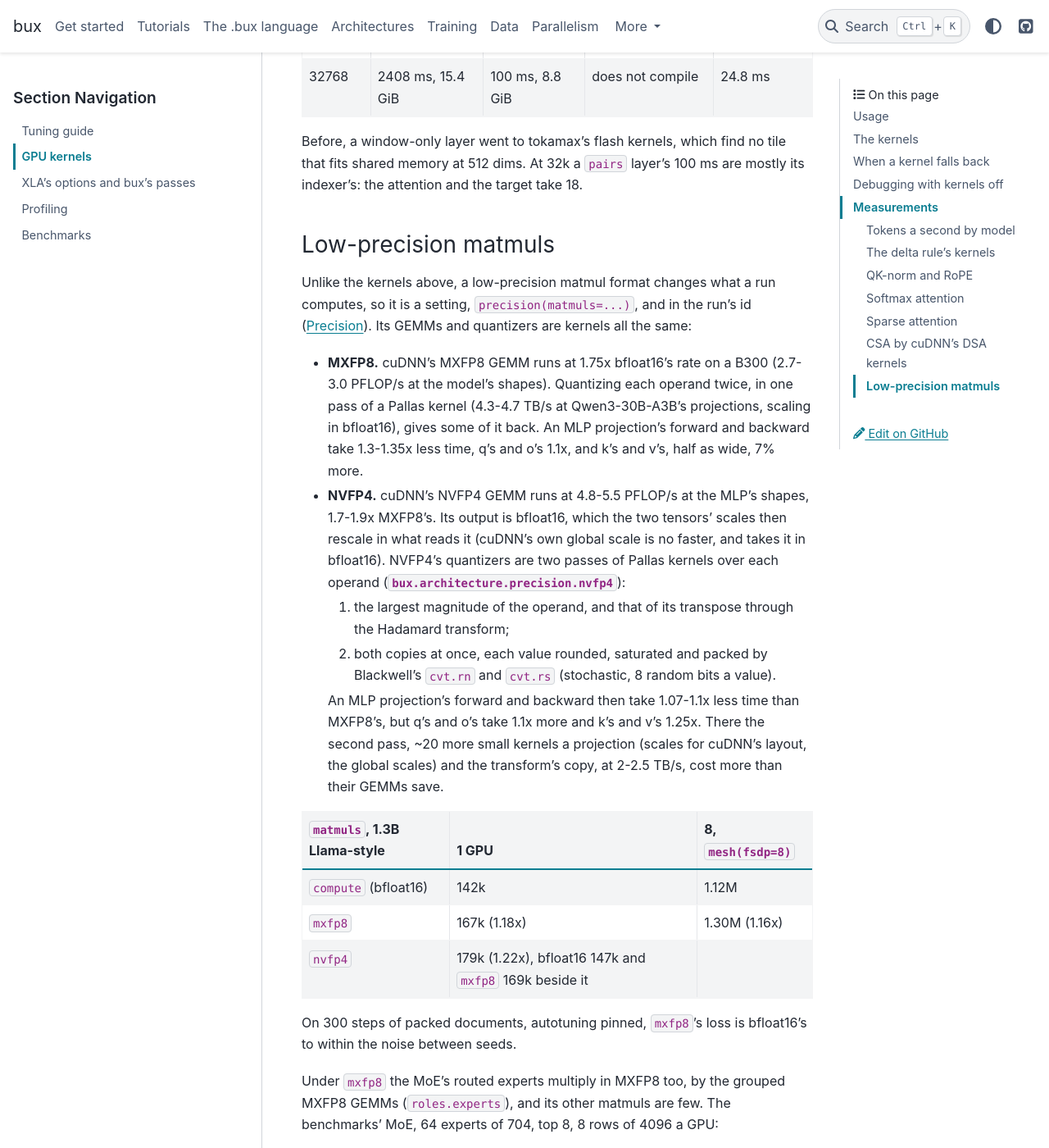
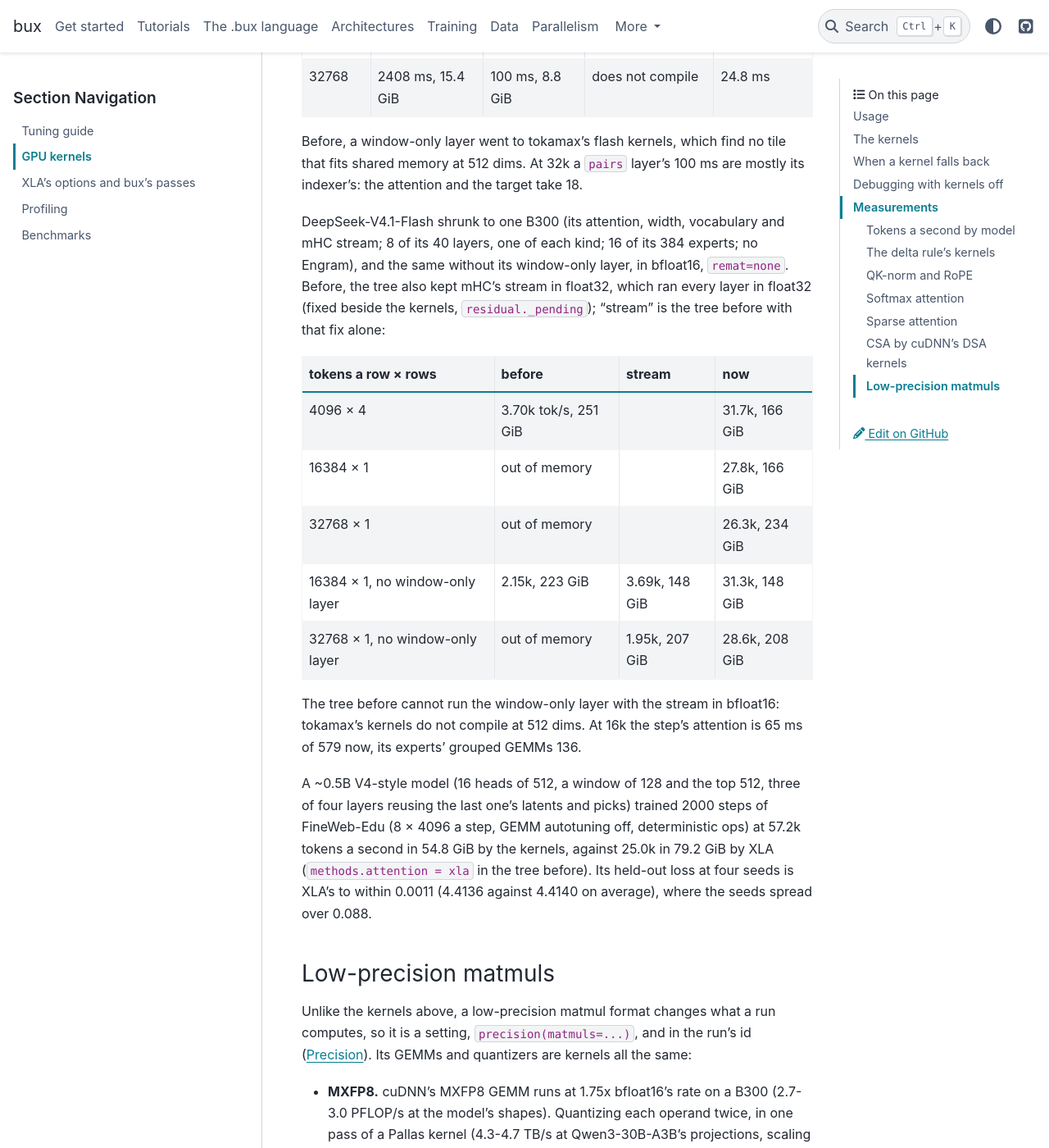
Before and after one commit to pilot7747/bux, a Sphinx documentation site: the page built from docs/performance/kernels.md, in a window 1280 px wide and 1400 px high, scrolled down 11102 px. Shown: the whole window at 82% size. Built offline with Sphinx 7.4.7 and the PyData theme 0.15.4, drawn with Linux system fonts in a browser that asks for light colours.

Commit message:
Docs: DeepSeek-V4.1-Flash shrunk to one B300 by CSA's cuDNN kernels and its stream in bfloat16: 3.70k -> 31.7k tokens a second at 4 x 4096 in 166 GiB for 251, 27.8k at 16k and 26.3k at 32k where the tree before ran out of memory; the kernels' share apart, 3.69k -> 31.3k at 16k without the window-only layer; and a 0.5B V4-style model's 2000 steps of FineWeb-Edu, its held-out loss XLA's to within 0.0011 at four seeds that spread over 0.088, at 2.3x the speed
Co-Authored-By: Claude Opus 5.5 <noreply@anthropic.com>

```diff
--- a/docs/performance/kernels.md
+++ b/docs/performance/kernels.md
@@ -257,6 +257,31 @@ Before, a window-only layer went to tokamax's flash kernels, which find no tile
 shared memory at 512 dims. At 32k a `pairs` layer's 100 ms are mostly its indexer's: the
 attention and the target take 18.
 
+DeepSeek-V4.1-Flash shrunk to one B300 (its attention, width, vocabulary and mHC
+stream; 8 of its 40 layers, one of each kind; 16 of its 384 experts; no Engram), and
+the same without its window-only layer, in bfloat16, `remat=none`. Before, the tree also
+kept mHC's stream in float32, which ran every layer in float32 (fixed beside the kernels,
+`residual._pending`); "stream" is the tree before with that fix alone:
+
+| tokens a row × rows | before | stream | now |
+|---------------------|--------|--------|-----|
+| 4096 × 4 | 3.70k tok/s, 251 GiB | | 31.7k, 166 GiB |
+| 16384 × 1 | out of memory | | 27.8k, 166 GiB |
+| 32768 × 1 | out of memory | | 26.3k, 234 GiB |
+| 16384 × 1, no window-only layer | 2.15k, 223 GiB | 3.69k, 148 GiB | 31.3k, 148 GiB |
+| 32768 × 1, no window-only layer | out of memory | 1.95k, 207 GiB | 28.6k, 208 GiB |
+
+The tree before cannot run the window-only layer with the stream in bfloat16: tokamax's
+kernels do not compile at 512 dims. At 16k the step's attention is 65 ms of 579 now,
+its experts' grouped GEMMs 136.
+
+A ~0.5B V4-style model (16 heads of 512, a window of 128 and the top 512, three of
+four layers reusing the last one's latents and picks) trained 2000 steps of FineWeb-Edu
+(8 × 4096 a step, GEMM autotuning off, deterministic ops) at 57.2k tokens a second in
+54.8 GiB by the kernels, against 25.0k in 79.2 GiB by XLA (`methods.attention = xla`
+in the tree before). Its held-out loss at four seeds is XLA's to within 0.0011 (4.4136
+against 4.4140 on average), where the seeds spread over 0.088.
+
 (kernels-matmul-formats)=
 
 ### Low-precision matmuls
```
